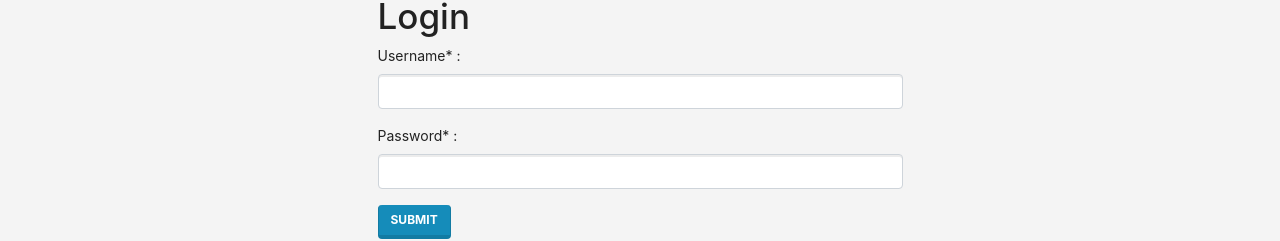
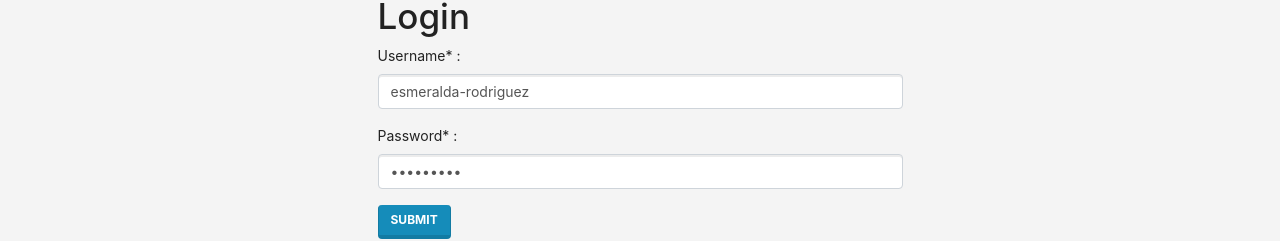
Before and after one commit to webtraining-zone/curso-profesional-lumen-react-frontend, a React (Create React App) app: page /login in a window 1280 px wide. Shown: the part 135-376 px from the top of the page. Built offline with nearby package versions, Linux system fonts and the light colour scheme.

Commit message:
Agregar contraseña por defecto para usuario de prueba

```diff
--- a/src/components/public/login/LoginForm.js
+++ b/src/components/public/login/LoginForm.js
@@ -58,13 +58,14 @@ class LoginForm extends React.Component {
               <div className="form-group">
                 <label htmlFor="username">Username* :</label>
                 <input id="username" name="username" className="form-control"
-                       type="text" required/>
+                       type="text" required
+                       defaultValue={'esmeralda-rodriguez'}/>
               </div>
 
               <div className="form-group">
                 <label htmlFor="password">Password* :</label>
                 <input id="password" name="password" className="form-control"
-                       type="password" required/>
+                       type="password" required defaultValue={'esmeralda'}/>
               </div>
 
               <button type="submit" className="btn btn-primary">Submit
```
